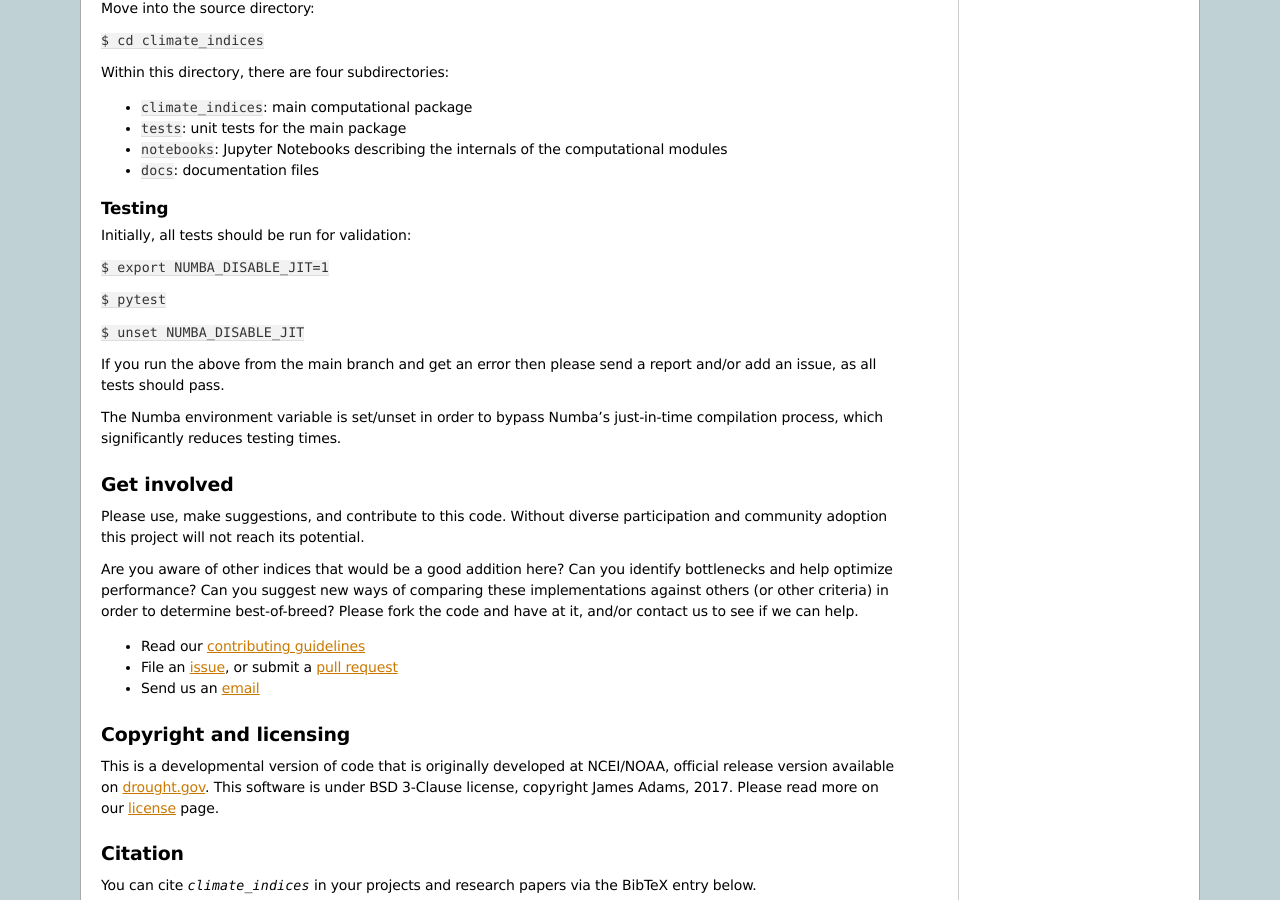
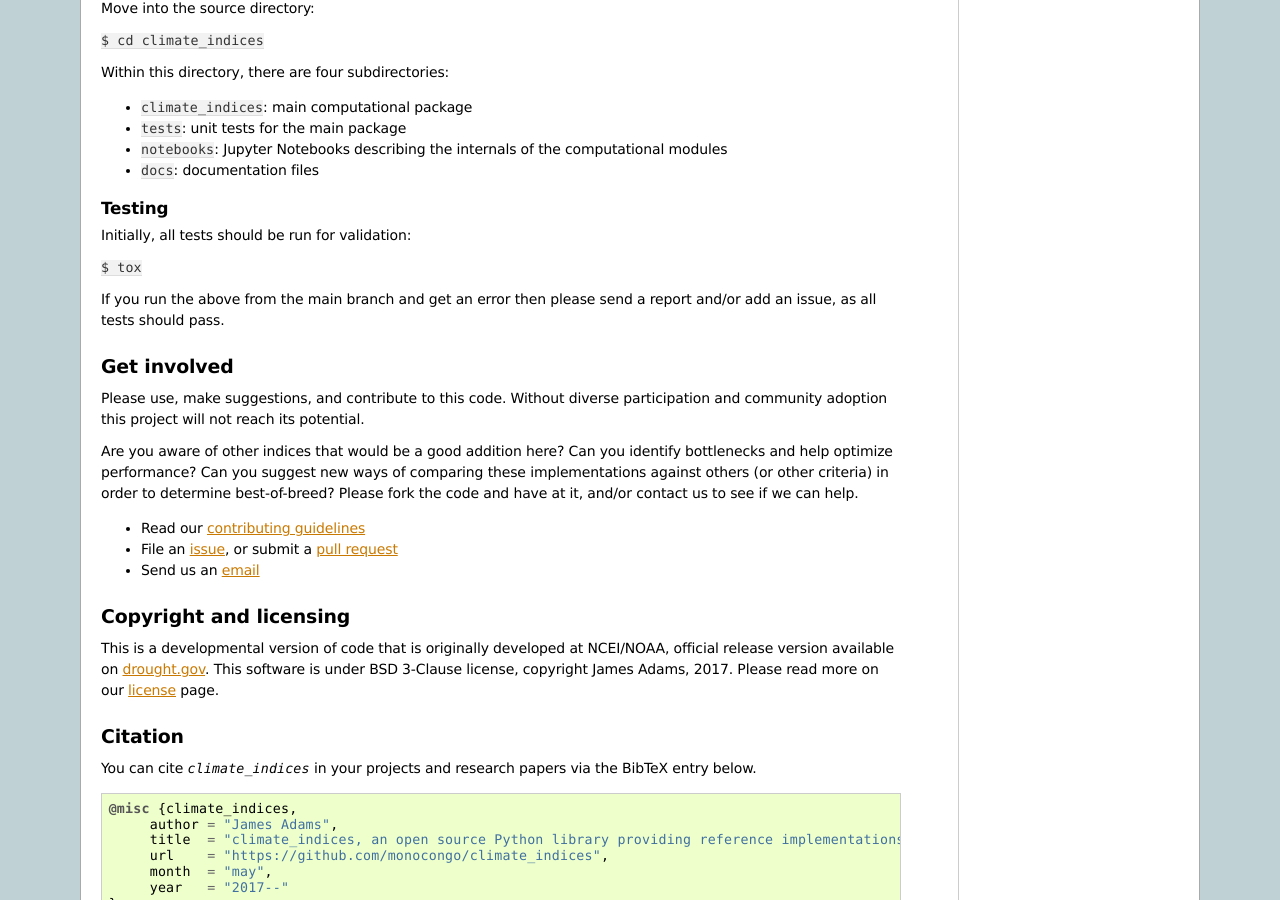
Before and after one commit to monocongo/climate_indices, a Sphinx documentation site: the page built from docs/index.rst, in a window 1280 px wide and 900 px high, scrolled down 5427 px. Built offline with Sphinx 7.4.7, drawn with Linux system fonts in a browser that asks for light colours.

Commit message:
updated the docs to specify using tox for testing rather than pytest
#354

```diff
--- a/docs/index.rst
+++ b/docs/index.rst
@@ -429,17 +429,10 @@ Testing
 
 Initially, all tests should be run for validation:
 
-``$ export NUMBA_DISABLE_JIT=1``
-
-``$ pytest``
-
-``$ unset NUMBA_DISABLE_JIT``
+``$ tox``
 
 If you run the above from the main branch and get an error then please
 send a report and/or add an issue, as all tests should pass.
-
-The Numba environment variable is set/unset in order to bypass Numba's
-just-in-time compilation process, which significantly reduces testing times.
 
 
 Get involved
```
